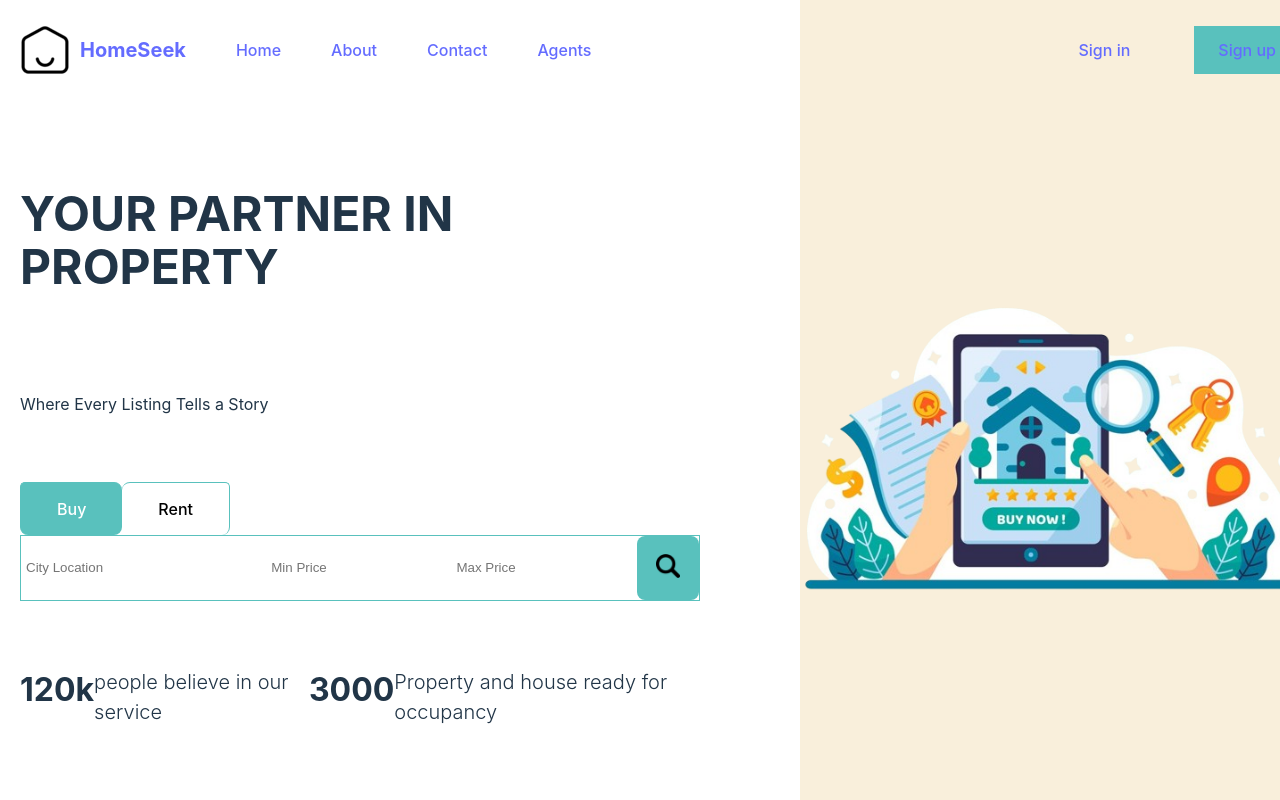
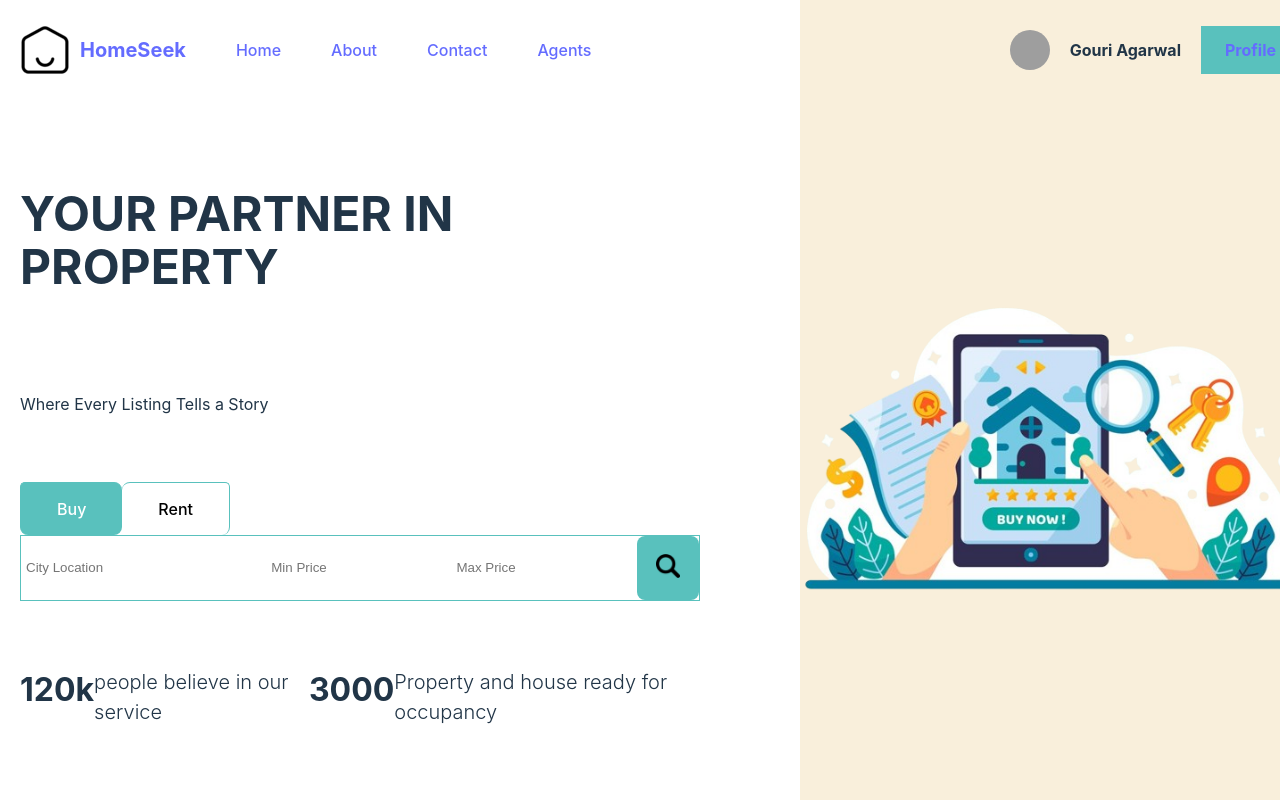
Before and after one commit to kalviumcommunity/S59_Gouri_Capstone_HomeSeek, a React (Vite) app in the folder Frontend/: page / in a window 1280 px wide. Shown: the top 800 px of the page. Built offline with nearby package versions, Linux system fonts and the light colour scheme; grey boxes are pictures that could not be loaded; the HTML template or start-up script is replaced by a standard one.

Commit message:
profile page design

```diff
--- a/Frontend/src/App.jsx
+++ b/Frontend/src/App.jsx
@@ -26,7 +26,7 @@ function App() {
           element:<ListPage/>
         },
         {
-          path:"/:id",
+          path:"/list/:id",
           element:<SinglePage/>
         },
         {
--- /dev/null
+++ b/Frontend/src/components/list/List.jsx
@@ -0,0 +1,17 @@
+import React from "react";
+import "./list.scss";
+import { listData } from "../../lib/dummydata";
+import Card from "../card/Card";
+
+function List() {
+  return (
+  <div className="list">
+    {listData.map( item=> (
+    <Card key={ item.id} item={item}/>
+    ))}
+  </div>
+
+  );
+}
+
+export default List;
--- /dev/null
+++ b/Frontend/src/components/list/list.scss
@@ -0,0 +1,5 @@
+.list{
+    display: flex;
+    flex-direction: column;
+    gap: 50px;
+}
--- a/Frontend/src/components/navbar/Navbar.jsx
+++ b/Frontend/src/components/navbar/Navbar.jsx
@@ -2,9 +2,12 @@ import React, { useState } from "react";
 import "./Navbar.scss";
 import logo from "../../assets/logo.png";
 import menu from "../../assets/menu.png";
+import {Link} from "react-router-dom";
 
 function Navbar() {
-  const [open,setOpen]=useState(false)
+  const [open, setOpen] = useState(false);
+
+  const user = true;
   return (
     <nav>
       <div className="left">
@@ -12,22 +15,35 @@ function Navbar() {
           <img src={logo} alt="" />
           <span>HomeSeek</span>
         </a>
-        <a href="/">Home</a>
+        <a href="/list">Home</a>
         <a href="/">About</a>
         <a href="/">Contact</a>
         <a href="/">Agents</a>
       </div>
       <div className="right">
-        <a href="/">Sign in</a>
-        <a href="/" className="register">
-          Sign up
-        </a>
+        {user ? (
+          <div className="user">
+            <img src="https://th.bing.com/th?id=OIP.2i5UaEHaQM3PYAYXQyM1AAAAAA&w=249&h=249&c=8&rs=1&qlt=90&o=6&dpr=1.5&pid=3.1&rm=2"/>
+            <span>Gouri Agarwal</span>
+            <Link to="/profile" className="profile">
+            <div className="notification"> 2 </div>
+            <span>Profile</span>
+            </Link>
+          </div>
+        ) : (
+          <>
+            <a href="/">Sign in</a>
+            <a href="/" className="register">
+              Sign up
+            </a>
+          </>
+        )}
         <div className="menuIcon">
-          <img src={menu} alt="" onClick={()=>setOpen(!open)} />
+          <img src={menu} alt="" onClick={() => setOpen(!open)} />
         </div>
 
-        <div className={open?"menu active":"menu"}>
-          <a href="/">Home</a>
+        <div className={open ? "menu active" : "menu"}>
+          <a href="/list">Home</a>
           <a href="/">About</a>
           <a href="/">Contact</a>
           <a href="/">Agents</a>
--- a/Frontend/src/components/navbar/Navbar.scss
+++ b/Frontend/src/components/navbar/Navbar.scss
@@ -63,6 +63,52 @@ nav {
       margin: 20px;
     }
 
+    .user{
+      display: flex;
+      align-items: center;
+      font-weight: bold;
+
+      img{
+        width: 40px;
+        height: 40px;
+        border-radius: 50%;
+        object-fit: cover;
+        margin-right: 20px;
+      }
+
+      .profile{
+        padding: 12px 24px;
+        background-color: #59c1bd;
+        cursor: pointer;
+        border: none;
+        position: relative;
+
+        span{
+          font-weight: bold;
+
+          @include sm{
+            display: none;
+          }
+        }
+
+        .notification{
+          position: absolute;
+          top: -8px;
+          right: -8px;
+          background-color: red;
+          color: white;
+          border-radius: 50%;
+          width: 26px;
+          height: 26px;
+          display: flex;
+          align-items: center;
+          justify-content: center;
+        }
+
+
+      }
+    }
+
     .register {
       background-color: #59c1bd;
     }
--- a/Frontend/src/pages/profilePage/profilePage.jsx
+++ b/Frontend/src/pages/profilePage/profilePage.jsx
@@ -1,9 +1,44 @@
-import React from 'react'
+import React from "react";
+import "./profilePage.scss";
+import List from "../../components/list/List";
 
 function ProfilePage() {
   return (
-    <div>profilePage</div>
-  )
+    <div className="profilePage">
+      <div className="details">
+        <div className="wrapper">
+          <div className="title">
+            <h1>User Information</h1>
+            <button>Upadate Profile</button>
+          </div>
+
+
+          <div className="info">
+            <span>Avatar: <img src="https://th.bing.com/th?id=OIP.2i5UaEHaQM3PYAYXQyM1AAAAAA&w=249&h=249&c=8&rs=1&qlt=90&o=6&dpr=1.5&pid=3.1&rm=2"
+            alt="user image"/>
+            </span>
+            <span>Username: <b>Gouri Agarwal</b></span>
+            <span>E-mail: <b>gouri@gmail.com</b></span>
+
+          </div>
+          <div className="title">
+            <h1>My List</h1>
+            <button>Add post</button>
+          </div>
+
+          <List/>
+
+          <div className="title">
+            <h1>Saved List</h1>
+          </div>
+          <List/>
+        </div>
+      </div>
+      <div className="chatContainer">
+        <div className="wrapper"></div>
+      </div>
+    </div>
+  );
 }
 
-export default ProfilePage
+export default ProfilePage;
--- a/Frontend/src/pages/profilePage/profilePage.scss
+++ b/Frontend/src/pages/profilePage/profilePage.scss
@@ -0,0 +1,65 @@
+.profilePage{
+    display: flex;
+    height: 100%;
+
+    .details{
+        flex: 3;
+        overflow-y: scroll;
+        padding-bottom: 50px;
+
+        .wrapper{
+            padding-right: 50px;
+            display: flex;
+            flex-direction: column;
+            gap: 50px;
+
+            .title{
+                display: flex;
+                align-items: center;
+                justify-content: space-between;
+
+                h1{
+                 font-weight: 300;
+                }
+
+                button{
+                    padding: 12px 24px;
+                    background-color: #59c1bd;
+                    cursor: pointer;
+                    border: none;
+                }
+            }
+
+                .info{
+                    display: flex;
+                    flex-direction: column;
+                    gap: 20px;
+
+                    span{
+                        display: flex;
+                        align-items: center;
+                        gap: 20px;
+                    }
+
+                    img{
+                        width: 40px;
+                        height: 40px;
+                        border-radius: 50%;
+                        object-fit: cover;
+                    }
+
+            }
+        }
+
+    }
+
+    .chatContainer{
+        flex: 2;
+        background-color: #f9efdb;
+        height: 100%;
+
+        .wrapper{
+            padding: 0px 20px;
+        }
+    }
+}
```
